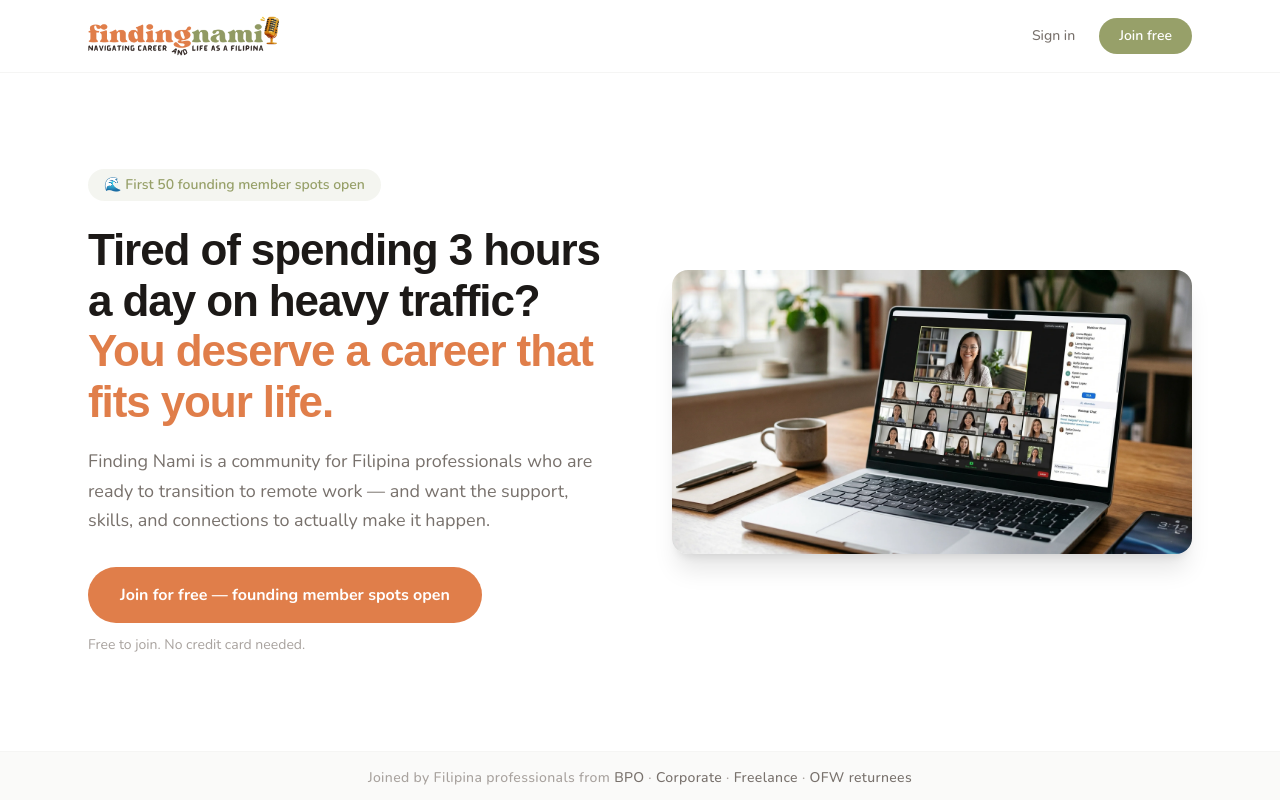
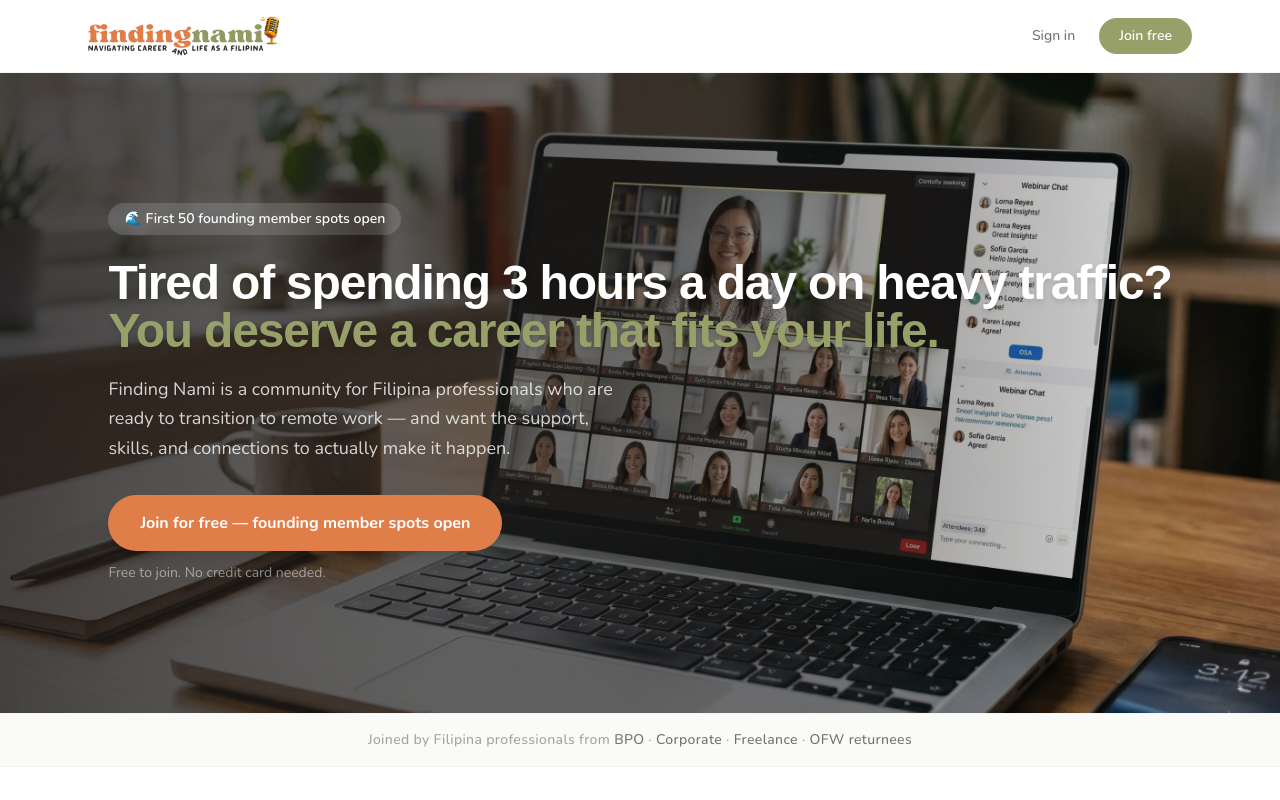
Before and after one commit to findingnami/findingnami-org, a Next.js app: page / in a window 1280 px wide. Shown: the top 800 px of the page. Built offline with nearby package versions, Linux system fonts and the light colour scheme; no server answers; a web font is replaced by a local one.

Commit message:
updated hero image 2

```diff
--- a/components/marketing/HeroSection.tsx
+++ b/components/marketing/HeroSection.tsx
@@ -3,23 +3,35 @@ import Image from "next/image";
 
 export default function HeroSection() {
   return (
-    <section className="max-w-6xl mx-auto px-6 py-16 md:py-24 flex flex-col md:flex-row items-center gap-10 md:gap-16">
+    <section className="relative w-full min-h-[560px] md:min-h-[640px] flex items-center overflow-hidden">
+      {/* Background image */}
+      <Image
+        src="/hero.webp"
+        alt="Filipina professionals on a remote video call"
+        fill
+        className="object-cover object-center"
+        priority
+      />
+
+      {/* Dark gradient overlay — left-heavy so text stays legible */}
+      <div className="absolute inset-0 bg-gradient-to-r from-stone-900/80 via-stone-900/60 to-stone-900/10" />
+
       {/* Text content */}
-      <div className="flex-1 flex flex-col items-start">
+      <div className="relative z-10 max-w-6xl mx-auto px-6 py-20 md:py-28 flex flex-col items-start max-w-2xl">
         {/* Founding member badge */}
-        <span className="inline-flex items-center gap-1.5 bg-brand-orange/10 text-brand-orange text-sm font-semibold px-4 py-1.5 rounded-full mb-6">
+        <span className="inline-flex items-center gap-1.5 bg-white/15 text-white text-sm font-semibold px-4 py-1.5 rounded-full mb-6 backdrop-blur-sm">
           🌊 First 50 founding member spots open
         </span>
 
-        <h1 className="text-4xl md:text-[2.75rem] font-extrabold text-stone-900 leading-[1.15] tracking-tight mb-5">
+        <h1 className="text-4xl md:text-5xl font-extrabold text-white leading-[1.15] tracking-tight mb-5 drop-shadow-md">
           Tired of spending 3 hours a day on heavy traffic?{" "}
           <br className="hidden md:block" />
-          <span className="text-brand-green">
+          <span className="text-brand-orange">
             You deserve a career that fits your life.
           </span>
         </h1>
 
-        <p className="text-lg text-stone-500 leading-relaxed mb-8 max-w-lg">
+        <p className="text-lg text-white/80 leading-relaxed mb-8 max-w-lg drop-shadow-sm">
           Finding Nami is a community for Filipina professionals who are ready to
           transition to remote work — and want the support, skills, and connections
           to actually make it happen.
@@ -27,25 +39,11 @@ export default function HeroSection() {
 
         <Link
           href="/signup"
-          className="bg-brand-green text-white rounded-full px-8 py-4 text-base font-bold hover:opacity-90 transition-opacity inline-block"
+          className="bg-brand-green text-white rounded-full px-8 py-4 text-base font-bold hover:opacity-90 transition-opacity inline-block shadow-lg"
         >
           Join for free — founding member spots open
         </Link>
-        <p className="text-sm text-stone-400 mt-3">Free to join. No credit card needed.</p>
-      </div>
-
-      {/* Hero image */}
-      <div className="flex-1 w-full">
-        <div className="relative w-full rounded-2xl overflow-hidden shadow-xl">
-          <Image
-            src="/hero.webp"
-            alt="Filipina professionals on a remote video call"
-            width={640}
-            height={427}
-            className="w-full h-auto object-cover"
-            priority
-          />
-        </div>
+        <p className="text-sm text-white/50 mt-3">Free to join. No credit card needed.</p>
       </div>
     </section>
   );
```
